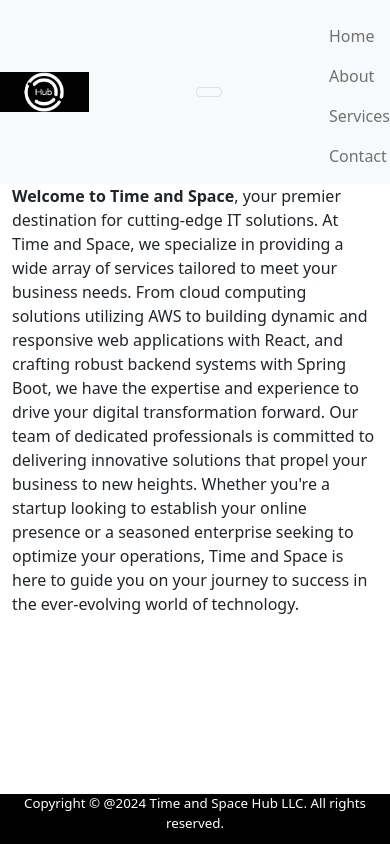
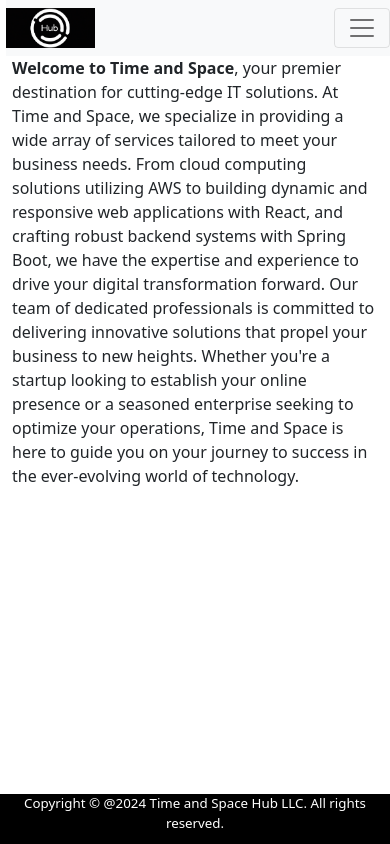
Before and after one commit to timeandspacehub/main-website, a React (Create React App) app in the folder react-frontend/: page / in a window 390 px wide. Built offline with nearby package versions, Linux system fonts and the light colour scheme.

Commit message:
TASH2: TASH-2-Create-Hamburger-Menu

```diff
--- a/react-frontend/src/App.css
+++ b/react-frontend/src/App.css
@@ -52,3 +52,7 @@
   width: 70;
   height: 40px;
 }
+
+.tash-nav{
+  margin-left: 1.5%;
+}
--- a/react-frontend/src/components/HeaderComponent.jsx
+++ b/react-frontend/src/components/HeaderComponent.jsx
@@ -1,43 +1,44 @@
-import React, { Component } from 'react';
+import React, { useState } from 'react';
 
 import 'bootstrap/dist/css/bootstrap.min.css';
 
 import logo from '../images/logo.PNG';
 
-class HeaderComponent extends Component {
-    render() {
+const HeaderComponent = () => {
+    const [isOpen, setIsOpen] = useState(false);
+
+    const toggleMenu = () => {
+        setIsOpen(!isOpen);
+    };
+
     return (
-            <nav class="navbar navbar-expand-lg navbar-light bg-light">
-
-
+        <nav className="navbar navbar-expand-lg navbar-light bg-light tash-nav">
             <a href="/">
-                    <img src={logo} class="tshub-logo" alt="Logo"/>
+                <img src={logo} className="tshub-logo" alt="Logo" />
             </a>
 
-                <button class="navbar-toggler" type="button" data-toggle="collapse" data-target="#navbarTogglerDemo02"
-                    aria-controls="navbarTogglerDemo02" aria-expanded="false" aria-label="Toggle navigation">
-
+            <button className="navbar-toggler" type="button" onClick={toggleMenu}>
+                <span className="navbar-toggler-icon"></span>
             </button>
 
-                <div class="menu-area menu-sticky" id="navbarTogglerDemo02">
-                    <ul class="navbar-nav mr-auto mt-2 mt-lg-0">
-                        <li class="nav-item active">
-                            <a class="nav-link" href="/">Home <span class="sr-only"></span></a>
+            <div className={`collapse navbar-collapse ${isOpen ? 'show justify-content-end' : ''}`}>
+                <ul className="navbar-nav ml-auto mt-2 mt-lg-0" >
+                    <li className="nav-item active">
+                        <a className="nav-link" href="/">Home <span className="sr-only"></span></a>
                     </li>
-                        <li class="nav-item">
-                            <a class="nav-link" href="/about">About</a>
+                    <li className="nav-item">
+                        <a className="nav-link" href="/about">About</a>
                     </li>
-                        <li class="nav-item">
-                            <a class="nav-link" href="/service">Services</a>
+                    <li className="nav-item">
+                        <a className="nav-link" href="/service">Services</a>
                     </li>
-                        <li class="nav-item">
-                            <a class="nav-link" href="/contact">Contact</a>
+                    <li className="nav-item">
+                        <a className="nav-link" href="/contact">Contact</a>
                     </li>
                 </ul>
             </div>
         </nav>
     );
 }
-}
 
 export default HeaderComponent;
```
Lines whose indentation alone changed are shown as unchanged.
